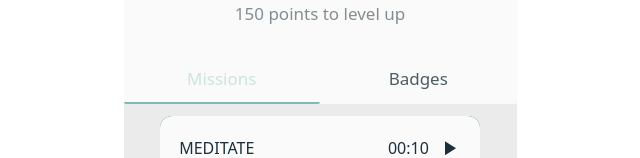
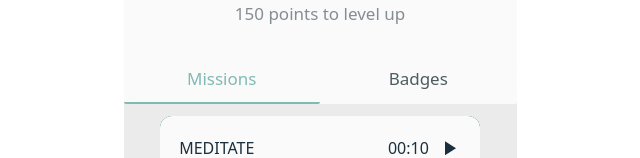
Before and after one commit to LautiGR116/medify, a React (Vite) app: page / in a window 1280 px wide. Shown: the part 281-439 px from the top of the page, without its empty margins (320-960 px from the left). Built offline with nearby package versions, Linux system fonts and the light colour scheme; a web font is replaced by a local one.

Commit message:
customButton color fix

```diff
--- a/src/components/progress/frame/ProgressFrame.tsx
+++ b/src/components/progress/frame/ProgressFrame.tsx
@@ -74,7 +74,7 @@ const CustomButton = ({ text, rounded, onclick }: CustomButtonProps) => {
             className={`h-[50px] w-1/2 bg-scale-100 flex items-center justify-center relative ${rounded}`}
             onClick={onclick}
         >
-            <span className="font-sans text-body font-medium text-primary-500">{text}</span>
+            <span className="font-sans text-body font-medium text-primary-700">{text}</span>
             <div className="absolute bottom-0 w-full h-[2px] bg-primary-700 rounded-b-sm" />
         </button>
     );
```
